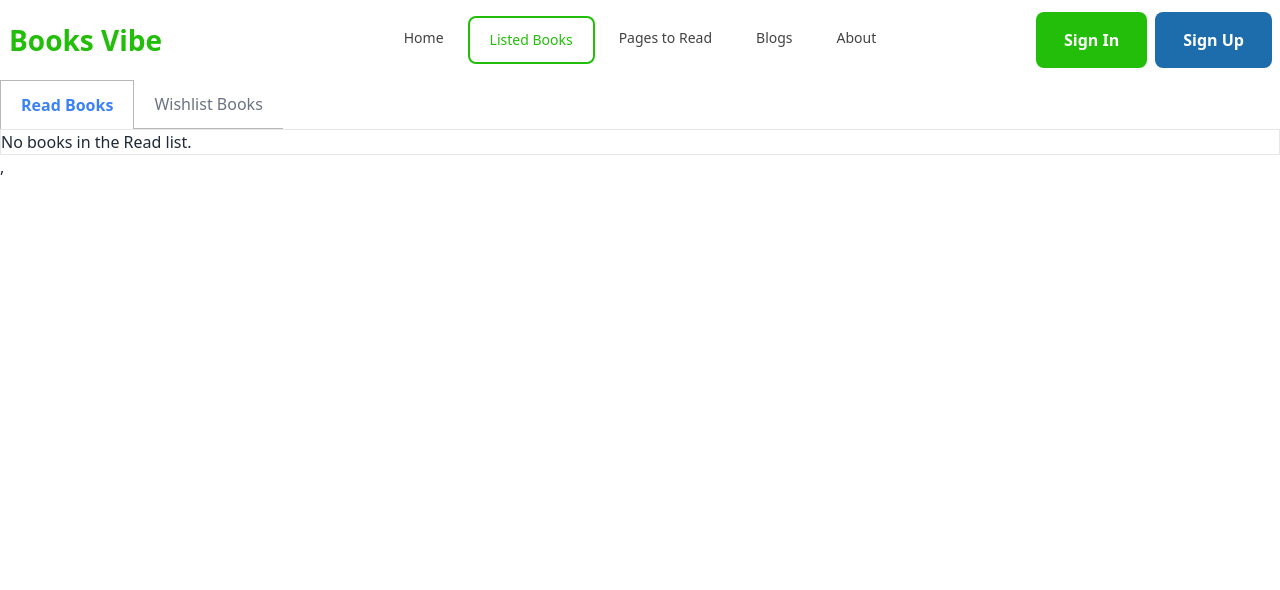
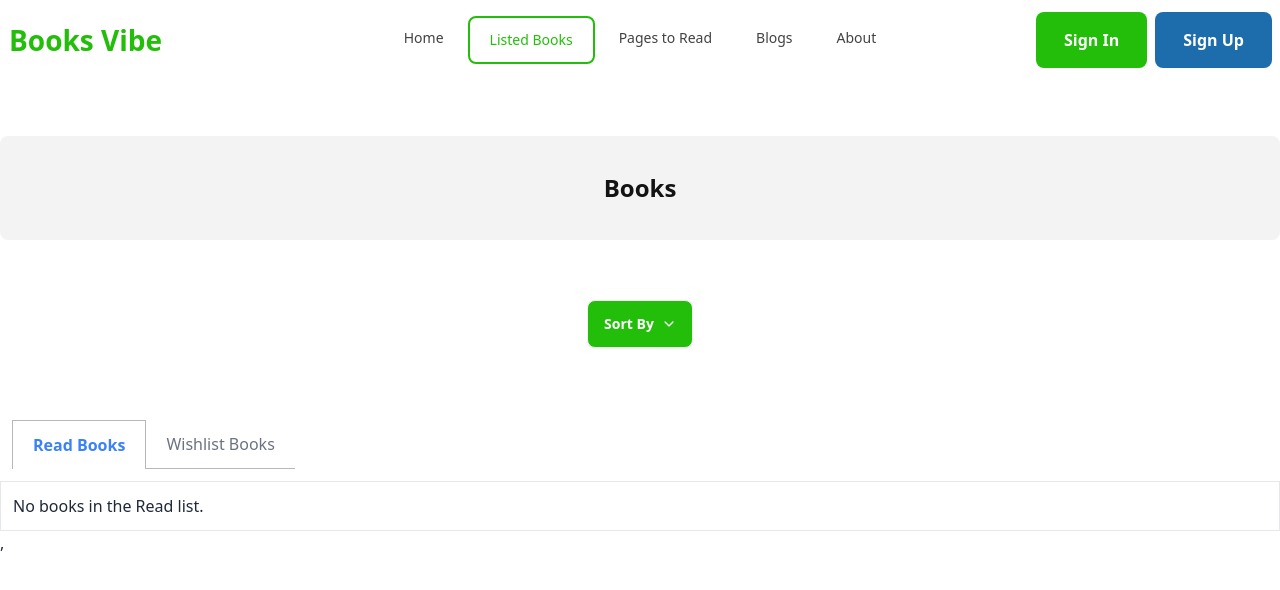
Before and after one commit to Rayhan426/books-world, a React (Vite) app: page /listed-book in a window 1280 px wide. Shown: the top 590 px of the page. Built offline with nearby package versions, Linux system fonts and the light colour scheme.

Commit message:
sort by button added

```diff
--- a/src/components/ListedBooks.jsx
+++ b/src/components/ListedBooks.jsx
@@ -4,6 +4,7 @@ import Tabs from './Tabs';
 import { getBooks } from "../utils";
 import ReadBooks from "./ReadBooks";
 import Wishlist from "./Wishlist";
+import { IoIosArrowDown } from "react-icons/io";
 
 const ListedBooks = () => {
     const [tabIndex, setTabIndex] = useState(0);
@@ -19,6 +20,23 @@ const ListedBooks = () => {
     return (
         <div className="">
 
+          <div className="bg-[#1313130D] rounded-lg my-14 py-9">
+            <h1 className="text-[#131313] font-bold text-center text-2xl">Books</h1>
+          </div>
+
+          {/* end the books ttitle */}
+
+<div className="w-full flex justify-center mb-14">
+<details className="dropdown">
+  <summary className="btn m-1 bg-[#23BE0A] hover:bg-black text-white ">Sort By <span><IoIosArrowDown></IoIosArrowDown></span></summary>
+  <ul className="menu dropdown-content text-[#131313CC] bg-base-100 rounded-box z-[1] w-52 p-2 shadow">
+    <li><a>Rating</a></li>
+    <li><a>Number of pages</a></li>
+    <li><a>Publisher year</a></li>
+  </ul>
+</details>
+</div>
+
             <Tabs
                 tabIndex={tabIndex}
                 setTabIndex={setTabIndex}
@@ -26,7 +44,7 @@ const ListedBooks = () => {
             />
 
 
-            <div className="border ">
+            <div className="border p-3 ">
                 {tabIndex === 0 ? (
                     <div>
                         {readBooks.length > 0 ? (
--- a/src/components/Tabs.jsx
+++ b/src/components/Tabs.jsx
@@ -2,7 +2,7 @@
 
 const Tabs = ({ tabIndex, setTabIndex, tabs }) => {
   return (
-    <div className="flex items-center w-full">
+    <div className="flex p-3 items-center w-full">
 
       <button
         onClick={() => setTabIndex(0)}
```
